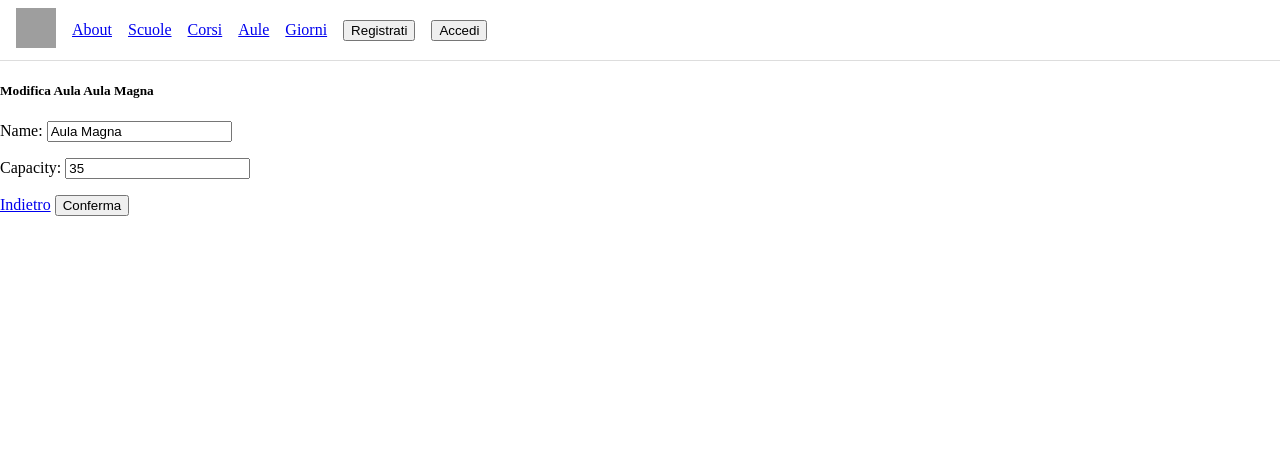
After one commit to Serafin-sudo/dance-school, a Django app: page /school/aula/1/modifica/ in a window 1280 px wide. The commit adds this page. Shown: the top 456 px of the page. Run offline with Django 5.2, Linux system fonts and the light colour scheme; data comes from the database, SQL or seed files in the repository; both versions use the stored data as it was after the commit; grey boxes are pictures that could not be loaded.

Commit message:
aggiunte pagine di modifica corso/giorno/aula

```diff
--- a/dance_school/urls.py
+++ b/dance_school/urls.py
@@ -28,4 +28,5 @@ urlpatterns = [
     path('aule/', view=views.lista_aule, name='aule'),
     path('giorni/', view=views.lista_giorni, name='giorni'),
     path('corsi/', view=views.lista_corsi, name='corsi'),
+    path('api/v1/example', views.api_example, name='api_example')
 ]
--- /dev/null
+++ b/school/templates/school/form_classroom.html
@@ -0,0 +1,21 @@
+{% extends "base.html" %}
+
+{% block title %}Modifica Aula{% endblock %}
+
+{% block content %}
+<div>
+    <form method="POST" action="">
+        {% csrf_token %}
+        <header class="modal-header">
+            <h5>Modifica Aula {{ object.name }}</h5>
+        </header>
+        <div class="modal-body">
+            {{ form.as_p }}
+        </div>
+        <footer class="modal-footer">
+            <a href="{% url 'aule' %}">Indietro</a>
+            <button type="submit">Conferma</button>
+        </footer>
+    </form>
+</div>
+{% endblock %}
--- a/school/templates/school/school_detail.html
+++ b/school/templates/school/school_detail.html
@@ -30,7 +30,7 @@
                 <br><small>Aula: {{ corso.classroom.name }} | Giorno: {{ corso.day_of_the_week.name }} | Orario: {{ corso.starting_hour }}</small>
             </div>
             <div>
-                <a href="cipensodopo">Modifica Corso</a>
+                <a href="{% url 'modifica-corso' corso.pk %}">Modifica Corso</a>
             </div>
         </li>
         {% empty %}
--- a/school/urls.py
+++ b/school/urls.py
@@ -3,4 +3,7 @@ from school import views
 
 urlpatterns = [
     path("<int:pk>/", views.scuola, name="scuola"),
+    path("corso/<int:pk>/modifica/", views.CourseUpdateView.as_view(), name="modifica-corso"),
+    path("giorno/<int:pk>/modifica/", views.DayUpdateView.as_view(), name="modifica-giorno"),
+    path("aula/<int:pk>/modifica/", views.ClassroomUpdateView.as_view(), name="modifica-aula"),
 ]
--- a/school/views.py
+++ b/school/views.py
@@ -1,6 +1,10 @@
 from django.shortcuts import render, get_object_or_404
 from schoolmanagement.models import School
+from django.views.generic import UpdateView
+from django.urls import reverse_lazy
 from school.models import Course
+from school.models import Classroom
+from school.models import DayOfTheWeek
 
 def scuola(request, pk):
     scuola = get_object_or_404(School, pk=pk)
@@ -11,3 +15,33 @@ def scuola(request, pk):
         'object': scuola,
         'corsi': corsi,
     })
+
+def modifica_corso(request, pk):
+    corso = get_object_or_404(Course, pk=pk)
+    return render(request, "school/form_course.html", {"corso": corso})
+
+class CourseUpdateView(UpdateView):
+    model = Course
+    fields = ["subject", "starting_hour", "classroom", "school", "day_of_the_week"]
+    template_name = "school/form_course.html"
+    success_url = reverse_lazy("corsi")
+
+def modifica_aula(request, pk):
+    aula = get_object_or_404(Course, pk=pk)
+    return render(request, "school/form_classroom.html", {"aula": aula})
+
+class ClassroomUpdateView(UpdateView):
+    model = Classroom
+    fields = ["name", "capacity"]
+    template_name = "school/form_classroom.html"
+    success_url = reverse_lazy("aule")
+
+def modifica_giorno(request, pk):
+    giorno = get_object_or_404(Course, pk=pk)
+    return render(request, "school/form_day.html", {"giorno": giorno})
+
+class DayUpdateView(UpdateView):
+    model = DayOfTheWeek
+    fields = ["number", "name"]
+    template_name = "school/form_day.html"
+    success_url = reverse_lazy("giorni")
--- a/templates/aule.html
+++ b/templates/aule.html
@@ -13,7 +13,7 @@
                 <br><small>Capacità: {{ aula.capacity }}</small>
             </div>
             <div>
-                <a href="cipensodopo">Modifica Aula</a>
+                <a href="{% url 'modifica-aula' aula.pk %}">Modifica Aula</a>
             </div>
         </li>
         {% empty %}
--- a/templates/corsi.html
+++ b/templates/corsi.html
@@ -15,7 +15,7 @@
                 <br><small>Orario di inizio: {{ corso.starting_hour }}</small>
             </div>
             <div>
-                <a href="cipensodopo">Modifica Corso</a>
+                <a href="{% url 'modifica-corso' corso.pk %}">Modifica Corso</a>
             </div>
         </li>
         {% empty %}
--- a/templates/giorni.html
+++ b/templates/giorni.html
@@ -13,7 +13,7 @@
                 <br><small>N°: {{ giorno.number }}</small>
             </div>
             <div>
-                <a href="cipensodopo">Modifica Giorno</a>
+                <a href="{% url 'modifica-giorno' giorno.pk %}">Modifica Giorno</a>
             </div>
         </li>
         {% empty %}
```
Also changed, not shown: dance_school/views.py (+8 -1 lines), school/templates/school/form_course.html (added, +22 -0 lines), school/templates/school/form_day.html (added, +21 -0 lines), templates/base.html (+2 -6 lines), db.sqlite3.
